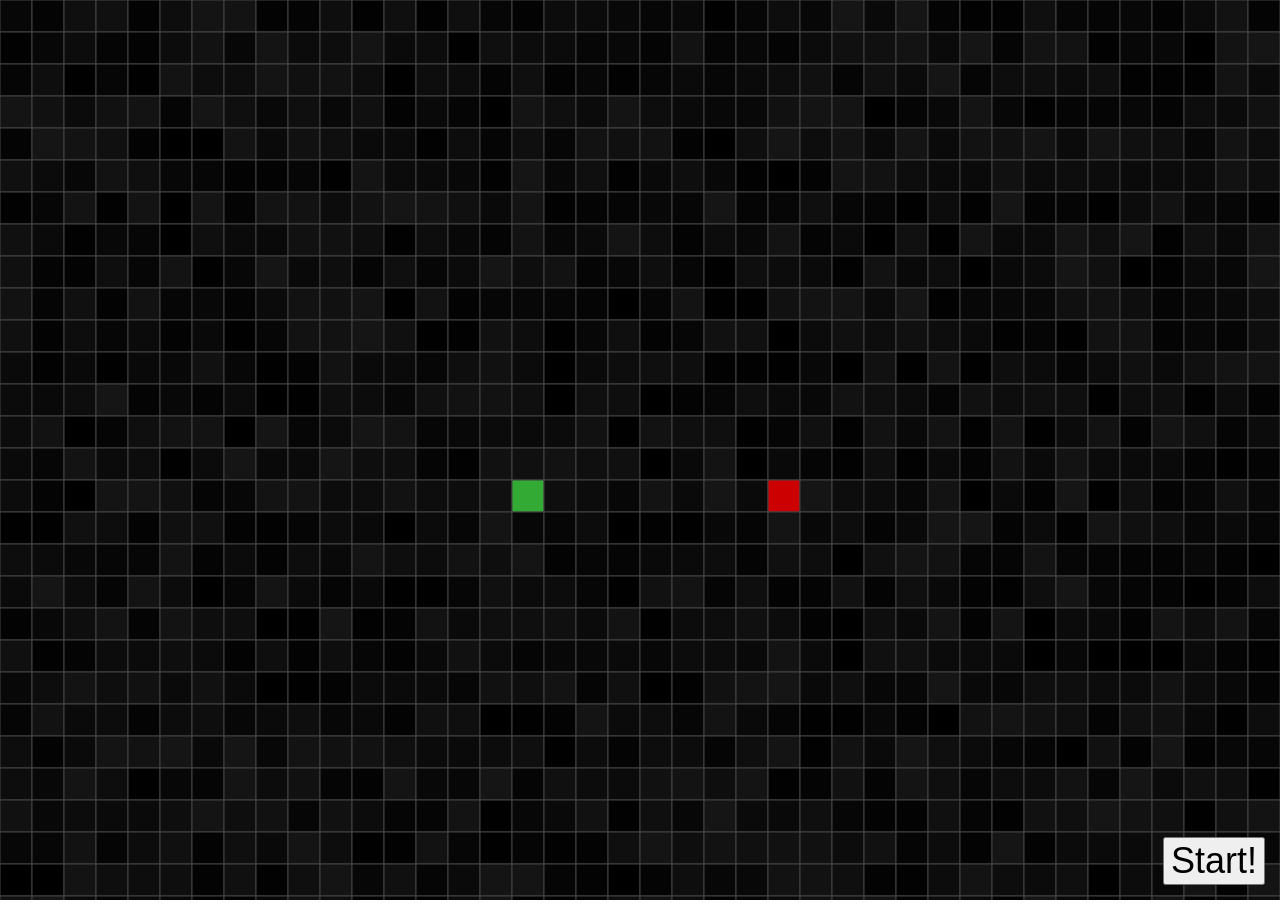
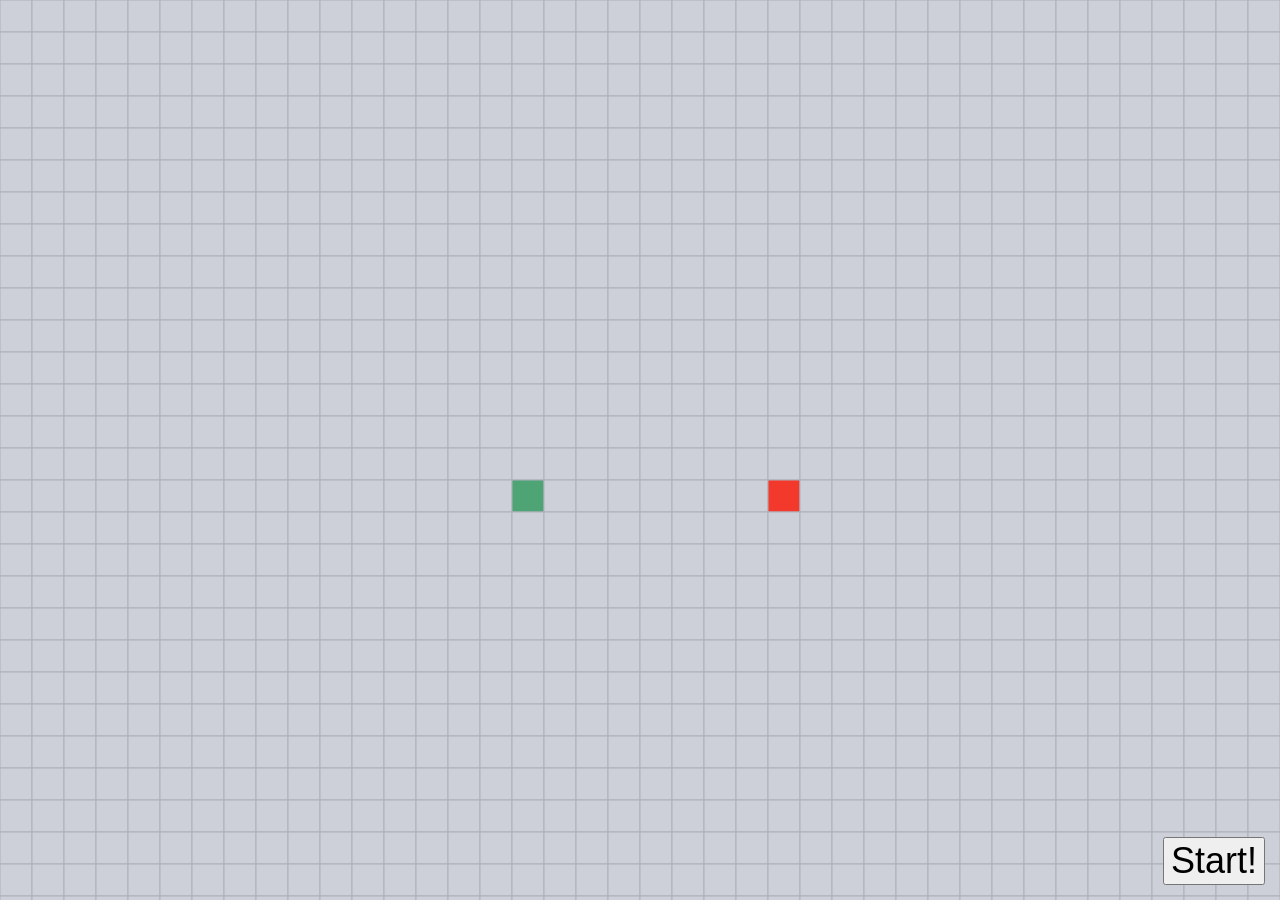
Before and after one commit to aristizabal95/PathFinding, a Jekyll site: the page built from index.html, in a window 1280 px wide. Built offline with Jekyll 4.4.1, drawn with Linux system fonts in a browser that asks for light colours.

Commit message:
enhancement: change colors, use css for tile style. clear walls func

```diff
--- a/css/main.css
+++ b/css/main.css
@@ -24,3 +24,52 @@ button {
   font-size: 36px;
   margin: 15px;
 }
+
+rect {
+  stroke: #ADAFB9;
+  stroke-width: 1;
+}
+
+rect.clear {
+  fill: #CDCFD9;
+}
+
+rect.filled {
+  fill: #727277;
+}
+
+rect.start {
+  fill: #4fa476;
+}
+
+rect.end {
+  fill: #f3392c;
+}
+
+rect.queued {
+  fill: #6e91bd;
+}
+
+rect.traversed {
+  fill: #95c3fd;
+}
+
+rect.path {
+  fill: #ECC46B;
+}
+
+rect.traversed, rect.filled {
+  transition: fill .5s;
+}
+
+rect.path {
+  transition: fill 1s;
+}
+
+rect.clear, rect.queued {
+  transition: fill .15s;
+}
+
+rect.start, rect.end {
+  transition: fill .02s;
+}
--- a/js/board.js
+++ b/js/board.js
@@ -131,4 +131,12 @@ class Board {
     }
     return [row, col];
   }
+
+  clearWalls() {
+    var walls = this.matrix.flat().filter((tile) => tile.state === 'filled');
+    console.log(walls);
+    walls.forEach(function(tile) {
+      tile.state = 'clear';
+    });
+  }
 }
--- a/js/tile.js
+++ b/js/tile.js
@@ -19,9 +19,7 @@ class Tile {
     rect.setAttributeNS(null, 'y', this.y);
     rect.setAttributeNS(null, 'width', this.size);
     rect.setAttributeNS(null, 'height', this.size);
-    rect.setAttributeNS(null, 'fill', this.color);
-    rect.setAttributeNS(null, 'stroke-width', 1);
-    rect.setAttributeNS(null, 'stroke', '#444');
+    rect.setAttributeNS(null, 'class', this.state);
     return rect;
   }
 
@@ -58,10 +56,9 @@ class Tile {
   }
 
   set state(state) {
-    const possible_states = Object.keys(this.states);
-    if (possible_states.includes(state)) {
+    if (this.states.includes(state)) {
       this.tile_state = state;
-      this.rect.setAttributeNS(null, 'fill', this.color);
+      this.rect.setAttributeNS(null, 'class', this.tile_state);
     } else {
       this.tile_state = "clear";
     }
@@ -78,17 +75,17 @@ class Tile {
   }
 
   get states() {
-    var r = this.numToHex(this.r);
-    const state_color = {
-      "clear": "#"+r+r+r,
-      "filled": "#BBB",
-      "start": "#33AA33",
-      "end": "#CC0000",
-      "queued": "#996633",
-      "traversed": "#006699",
-      "path": "#FFCC00"
-    }
-    return state_color;
+    // var r = this.numToHex(this.r);
+    const states = [
+      "clear",
+      "filled",
+      "start",
+      "end",
+      "queued",
+      "traversed",
+      "path"
+    ]
+    return states
   }
 
   get hash_key() {
```
